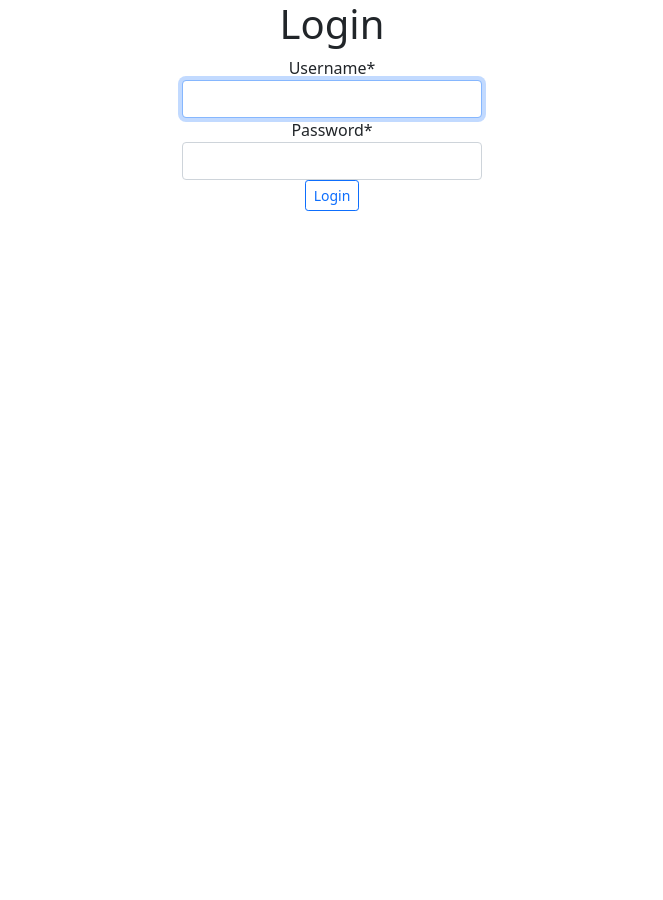
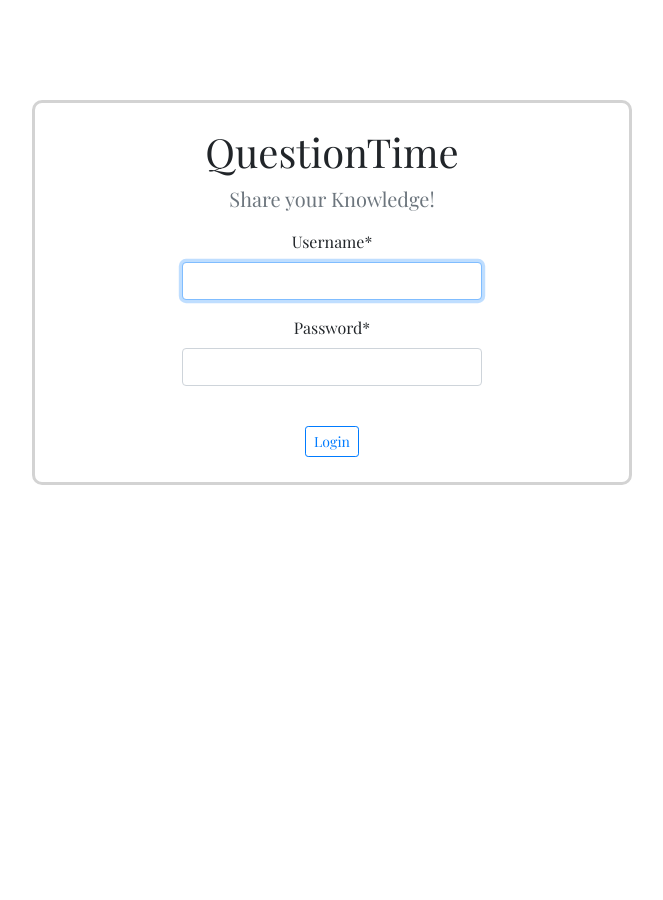
Before and after one commit to BTicehurst/QuestionTime, a Django app: page /accounts/login/ in a window 1280 px wide. Shown: the whole page, without its empty margins (308-971 px from the left). Before the commit the page ends 211 px from the top, so only its background shows below. Run offline with Django 3.2, Linux system fonts and the light colour scheme; some libraries are stand-ins or nearby versions.

Commit message:
Navbar component + REST CSS
Added Navbar component to Vue
CSS applied to REST login/register pages.

```diff
--- a/frontend/package.json
+++ b/frontend/package.json
@@ -8,9 +8,13 @@
     "lint": "vue-cli-service lint"
   },
   "dependencies": {
+    "@popperjs/core": "^2.9.2",
     "@vue/composition-api": "^1.0.0-rc.6",
+    "bootstrap": "^4.6.0",
+    "bootstrap-vue": "^2.21.2",
     "core-js": "^3.6.5",
-    "vue": "^3.0.0",
+    "portal-vue": "^2.1.7",
+    "vue": "^3.0.11",
     "vue-router": "^4.0.0-0"
   },
   "devDependencies": {
--- a/frontend/src/views/Home.vue
+++ b/frontend/src/views/Home.vue
@@ -1,7 +1,9 @@
 <template>
   <div class="home">
-    <img alt="Vue logo" src="../assets/logo.png" />
-    <HelloWorld msg="Welcome to Your Vue.js App!!" />
+    <div class='container'>
+      <img alt="Vue logo" src="../assets/logo.png" />
+      <HelloWorld msg="Welcome to Your Vue.js App!!" />
+    </div>
   </div>
 </template>
 
--- a/frontend/webpack-stats.json
+++ b/frontend/webpack-stats.json
@@ -1 +1 @@
-{"status":"done","publicPath":"http://127.0.0.1:8080/","chunks":{"about":[{"name":"js/about.js","publicPath":"http://127.0.0.1:8080/js/about.js","path":"C:\\Users\\brodi\\Desktop\\Programming\\QuestionTime-Project\\QuestionTime\\frontend\\dist\\js\\about.js"}],"app":[{"name":"bundle.js","publicPath":"http://127.0.0.1:8080/bundle.js","path":"C:\\Users\\brodi\\Desktop\\Programming\\QuestionTime-Project\\QuestionTime\\frontend\\dist\\bundle.js"},{"name":"app.0d8d827a55766b6cd9c6.hot-update.js","publicPath":"http://127.0.0.1:8080/app.0d8d827a55766b6cd9c6.hot-update.js","path":"C:\\Users\\brodi\\Desktop\\Programming\\QuestionTime-Project\\QuestionTime\\frontend\\dist\\app.0d8d827a55766b6cd9c6.hot-update.js"}]}}
+{"status":"done","publicPath":"http://127.0.0.1:8080/","chunks":{"app":[{"name":"bundle.js","publicPath":"http://127.0.0.1:8080/bundle.js","path":"C:\\Users\\brodi\\Desktop\\Programming\\QuestionTime-Project\\QuestionTime\\frontend\\dist\\bundle.js"}]},"error":"ModuleError","message":"Module Error (from ./node_modules/vue-loader-v16/dist/index.js):\n\nVueCompilerError: Element is missing end tag.\nat C:\\Users\\brodi\\Desktop\\Programming\\QuestionTime-Project\\QuestionTime\\frontend\\src\\views\\Home.vue:2:3\n1  |  <template>\n2  |    <div class=\"home\">\n   |    ^\n3  |      <div class='container'>\n4  |      <img alt=\"Vue logo\" src=\"../assets/logo.png\" />\n"}
--- a/templates/auth_layout.html
+++ b/templates/auth_layout.html
@@ -1,29 +1,45 @@
-<!DOCTYPE html>
-<html lang="en">
-<head>
-    <meta charset="UTF-8">
-    <meta http-equiv="X-UA-Compatible" content="IE=edge">
-    <meta name="viewport" content="width=device-width, initial-scale=1.0">
-    <!-- CSS only -->
-    <link href="https://cdn.jsdelivr.net/npm/bootstrap@5.0.0-beta3/dist/css/bootstrap.min.css" rel="stylesheet" integrity="sha384-eOJMYsd53ii+scO/bJGFsiCZc+5NDVN2yr8+0RDqr0Ql0h+rP48ckxlpbzKgwra6" crossorigin="anonymous">
-    <title>Question Time</title>
+{% extends 'base.html' %}
+{% block style %}
+
 <style>
+    html, body {
+        height: 100%;
+        font-family: 'Playfair Display', serif;
+    }
+
+    .auth-box {
+        border: 3px solid lightgrey;
+        border-radius: 10px;
+        padding-top: 25px;
+        padding-bottom: 25px;
+        width: 600px;
+        margin: auto;
+    }
+
     .login-form-container {
         width: 300px;
         margin: auto;
+        margin-top: 5px;
     }
 
     .registration-form-container {
         width: 400px;
         margin: auto;
+        margin-top: 5px;
+    }
+
+    .outer-area {
+        margin-top: 100px;
+
     }
 </style>
-</head>
-<body>
+{% endblock %}
+
+{% block content %}
+<div class='outer-area'>
     <div class='auth-box text-center'>
-        {% block content %}
+        {% block auth %}
         {% endblock %}
     </div>
-
-</body>
-</html>
+</div>
+{% endblock %}
--- /dev/null
+++ b/templates/base.html
@@ -0,0 +1,23 @@
+<!DOCTYPE html>
+<html lang="en">
+<head>
+    <meta charset="UTF-8">
+    <meta http-equiv="X-UA-Compatible" content="IE=edge">
+    <meta name="viewport" content="width=device-width, initial-scale=1, shrink-to-fit=no">
+    <title>Question Time</title>
+    <!-- CSS only -->
+    <link rel="stylesheet" href="https://cdn.jsdelivr.net/npm/bootstrap@4.5.3/dist/css/bootstrap.min.css" integrity="sha384-TX8t27EcRE3e/ihU7zmQxVncDAy5uIKz4rEkgIXeMed4M0jlfIDPvg6uqKI2xXr2" crossorigin="anonymous">
+
+    <link href="https://fonts.googleapis.com/css2?family=Playfair+Display&display=swap" rel="stylesheet">
+    {% block style %}
+    {% endblock %}
+
+</head>
+<!--script src="https://unpkg.com/@popperjs/core@2/dist/umd/popper.js"></script>
+<script src="http://unpkg.com/vue/dist/vue.js"></script>
+<script src="http://unpkg.com/portal-vue"></script>
+--><body>
+    {% block content %}
+    {% endblock %}
+</body>
+</html>
--- a/templates/django_registration/registration_form.html
+++ b/templates/django_registration/registration_form.html
@@ -1,7 +1,8 @@
 {% extends 'auth_layout.html' %}
 {% load crispy_forms_tags %}
 
-{% block content %}
+{% block auth %}
+
 <h3>Create your QuestionTime Account</h3>
 <div class="registration-form-container">
     <form method="POST">
@@ -11,7 +12,7 @@
             parameter in the urls.py-->
 
         {{ form|crispy }}
-        <button type="submit" class="btn btn-sm btn-outline-primary">Create Account</button>
+        <button type="submit" class="btn btn-sm btn-outline-primary mt-4">Create Account</button>
     </form>
 </div>
 
--- a/templates/registration/login.html
+++ b/templates/registration/login.html
@@ -1,8 +1,9 @@
 {% extends 'auth_layout.html' %}
 {% load crispy_forms_tags %}
 
-{% block content %}
-<h1>Login</h1>
+{% block auth %}
+<h1>QuestionTime</h1>
+<p class="lead text-muted">Share your Knowledge!</p>
 <div class="login-form-container">
     <form method="POST">
         {% csrf_token %}
@@ -12,7 +13,7 @@
             default django_registration.forms.RegistrationForm-->
 
         {{ form|crispy }}
-        <button type="submit" class="btn btn-sm btn-outline-primary">Login</button>
+        <button type="submit" class="btn btn-sm btn-outline-primary mt-4">Login</button>
     </form>
 </div>
 
```
Also changed, not shown: frontend/src/App.vue (+27 -26 lines), frontend/src/components/Navbar.vue (added, +60 -0 lines), templates/index.html (+3 -12 lines), db.sqlite3, frontend/package-lock.json, 1 other file. Lines whose indentation alone changed are shown as unchanged.
